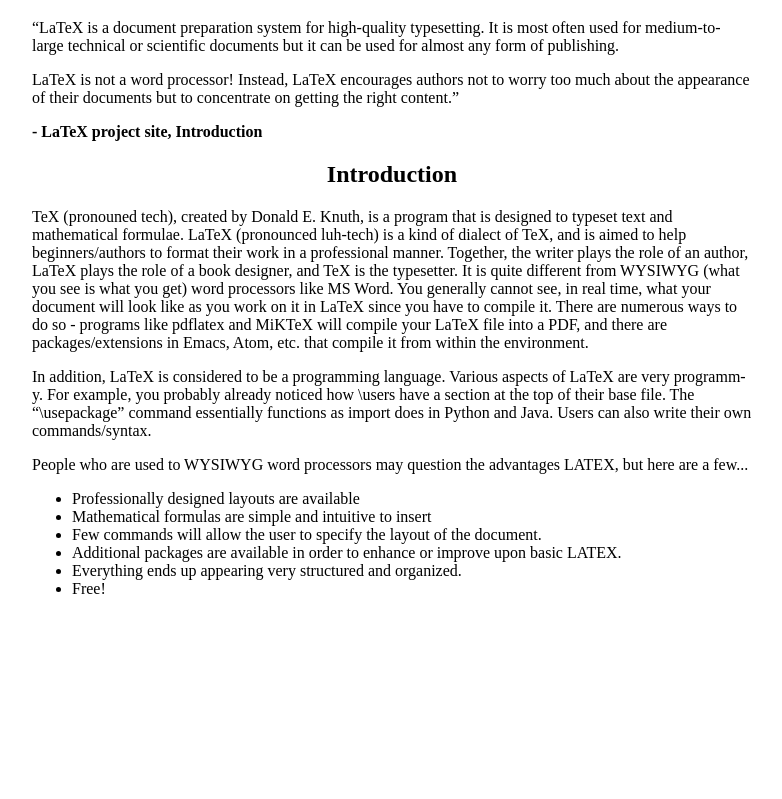
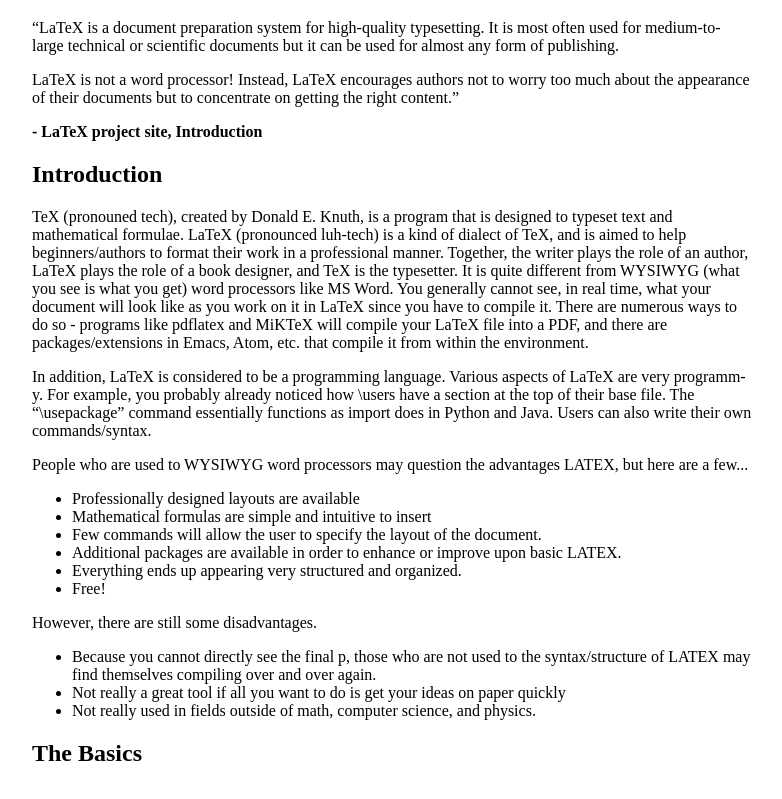
Before and after one commit to jso123450/LaTeX_Presentation, a plain HTML site: page website/templates/index.html in a window 1280 px wide. Shown: the part 61-860 px from the top of the page, without its empty margins (128-910 px from the left). Before the commit the page ends 800 px from the top, so only its background shows below. Drawn offline with nearby package versions, Linux system fonts and the light colour scheme; files that its build step writes are made by us from their sources.

Commit message:
CSS styling not working?

```diff
--- a/website/css/style.css
+++ b/website/css/style.css
@@ -42,6 +42,10 @@
   left: 0;
 }
 
+h2 {
+    align: center;
+}
+
 svg {
   padding-top: 50px;
   display: inline-block;
--- a/website/templates/index.html
+++ b/website/templates/index.html
@@ -4,7 +4,7 @@
 
   <head>
     <title> Can We Eat Latex? </title>
-    <link rel="stylesheet" href="css/style.css">
+    <link rel="stylesheet" href="../css/style.css">
   </head>
 
   <body>
@@ -21,7 +21,7 @@
 	on getting the right content.&rdquo;
       </p>
       <b>- LaTeX project site, Introduction</b>
-      <h2 align="center"> Introduction </h2>
+      <h2> Introduction </h2>
       <p>
 	TeX (pronouned tech), created by Donald E. Knuth, is a program
 	that is designed to typeset text and mathematical formulae.
@@ -41,9 +41,7 @@
 For example, you probably already noticed how \users have a section at the top of their base file.
 The &ldquo;\usepackage&rdquo; command essentially functions as import does in Python and Java. Users can also write their own commands/syntax.
       </p>
-      <p>
-	People who are used to WYSIWYG word processors may question the advantages LATEX, but here are a few...
-      </p>
+      <p>People who are used to WYSIWYG word processors may question the advantages LATEX, but here are a few...</p>
       <ul>
 	<li>Professionally designed layouts are available</li>
 	<li>Mathematical formulas are simple and intuitive to insert</li>
@@ -52,6 +50,13 @@
 	<li>Everything ends up appearing very structured and organized.</li>
 	<li>Free!</li>
       </ul>
+      <p>However, there are still some disadvantages.</p>
+      <ul>
+	<li>Because you cannot directly see the final p, those who are not used to the syntax/structure of LATEX may find themselves compiling over and over again.</li>
+	<li>Not really a great tool if all you want to do is get your ideas on paper quickly</li>
+	<li>Not really used in fields outside of math, computer science, and physics.</li>
+      </ul>
+      <h2> The Basics </h2>
     </div>
     <br>
     <br>
```
